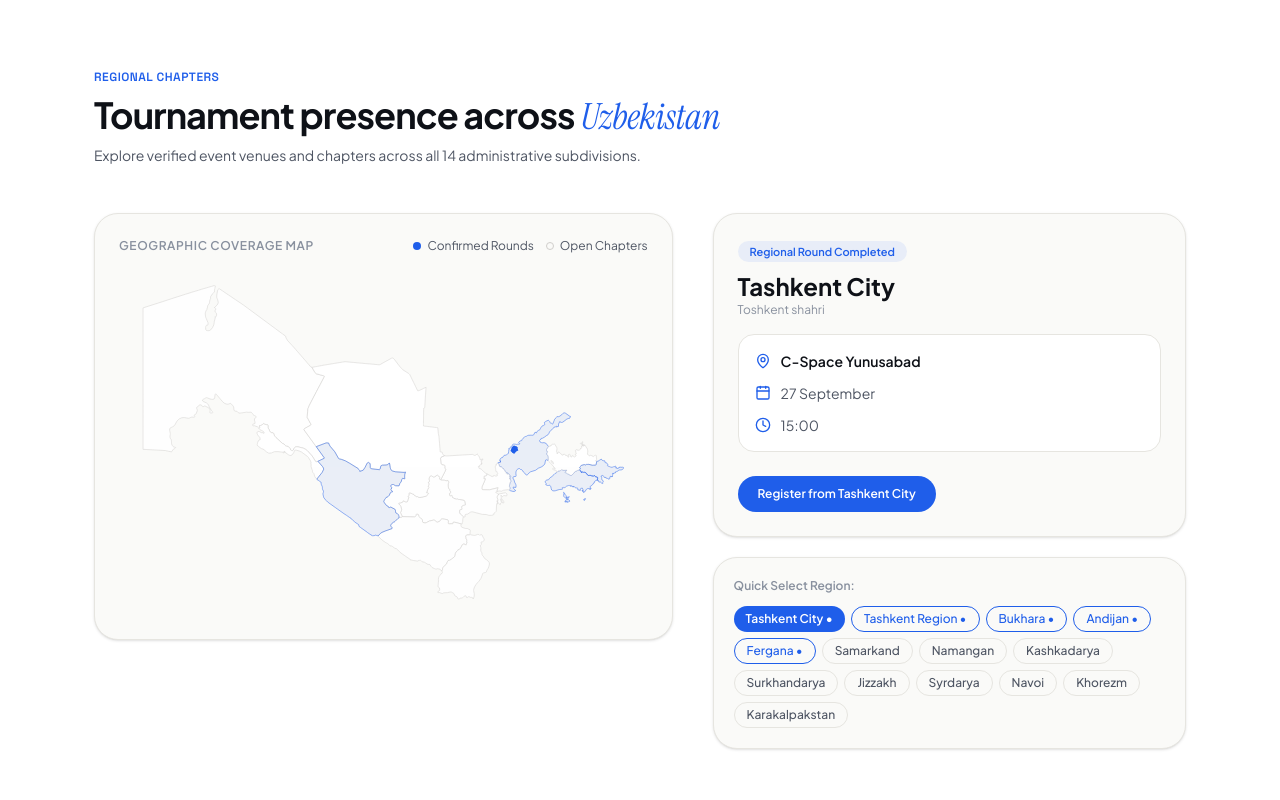
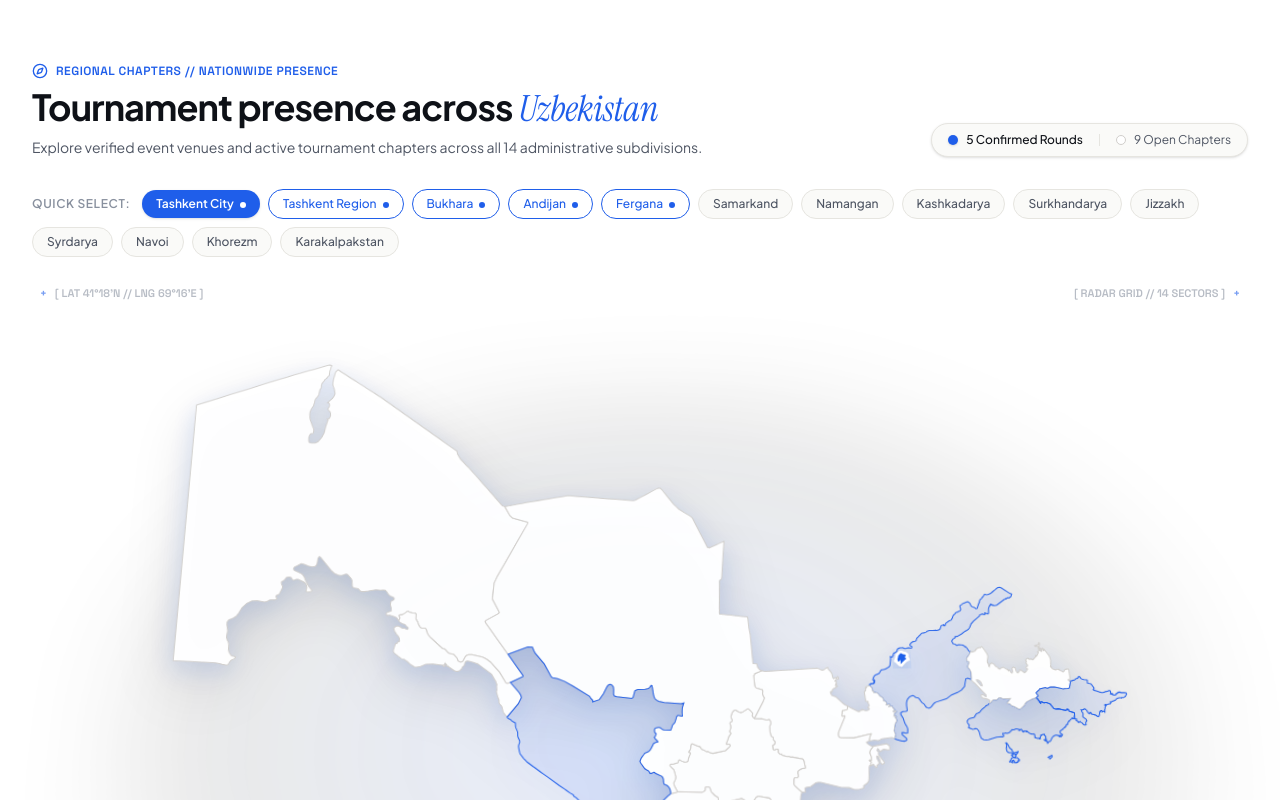
Before and after one commit to shohajunior/articular, a React (Vite) app: page / in a window 1280 px wide. Shown: the part 1820-2620 px from the top of the page. Built offline with nearby package versions, Linux system fonts and the light colour scheme.

Commit message:
feat: unbox regions map, enlarge layout, add 3d perspective tilt and technical website anchors

```diff
--- a/src/components/sections/RegionsMap.tsx
+++ b/src/components/sections/RegionsMap.tsx
@@ -1,10 +1,13 @@
 import React, { useState } from 'react';
 import { siteData, RegionEvent } from '../../data/site';
 import { uzMapPaths } from '../../data/uzMap';
-import { MapPin, Calendar, Clock, CheckCircle2 } from 'lucide-react';
+import { MapPin, Calendar, Clock, ArrowRight, ShieldCheck, Compass, CheckCircle2 } from 'lucide-react';
 
 export const RegionsMap: React.FC = () => {
   const [selectedRegionId, setSelectedRegionId] = useState<string>('tashkent');
+  const [hoveredRegionId, setHoveredRegionId] = useState<string | null>(null);
+  const [tilt, setTilt] = useState({ rotX: 14, rotY: -3 });
+  const [isHoveredMap, setIsHoveredMap] = useState(false);
 
   const selectedRegion =
     siteData.regions.find((r) => r.id === selectedRegionId) || siteData.regions[0];
@@ -16,48 +19,147 @@ export const RegionsMap: React.FC = () => {
     return siteData.regions.find((r) => r.id === svgId);
   };
 
+  // Interactive 3D mouse parallax tilt
+  const handleMapMouseMove = (e: React.MouseEvent<HTMLDivElement>) => {
+    const rect = e.currentTarget.getBoundingClientRect();
+    const x = (e.clientX - rect.left) / rect.width - 0.5; // -0.5 to 0.5
+    const y = (e.clientY - rect.top) / rect.height - 0.5; // -0.5 to 0.5
+    setTilt({
+      rotX: 14 - y * 8, // gentle pitch: 10deg to 18deg
+      rotY: -3 + x * 6, // gentle roll: -6deg to 0deg
+    });
+  };
+
+  const handleMapMouseLeave = () => {
+    setIsHoveredMap(false);
+    setTilt({ rotX: 14, rotY: -3 });
+    setHoveredRegionId(null);
+  };
+
   return (
-    <section id="regions" className="border-t border-[var(--line)] bg-[var(--surface)] py-20">
-      <div className="mx-auto max-w-[1140px] px-6">
-        <div className="mb-12">
+    <section id="regions" className="relative overflow-hidden border-t border-[var(--line)] bg-[var(--surface)] py-20 transition-colors">
+      <div className="relative mx-auto max-w-[1340px] px-6 lg:px-8">
+        {/* Section Header */}
+        <div className="flex flex-col justify-between gap-6 md:flex-row md:items-end mb-8">
+          <div>
+            <div className="flex items-center gap-2">
+              <Compass className="h-4 w-4 text-[var(--accent)]" />
               <span className="font-mono-tag text-xs font-semibold uppercase tracking-wider text-[var(--accent)]">
-            Regional Chapters
+                Regional Chapters // Nationwide Presence
               </span>
+            </div>
             <h2 className="mt-2 text-3xl font-bold tracking-tight text-[var(--ink)] sm:text-4xl">
               Tournament presence across{' '}
               <span className="font-serif-italic text-[var(--accent)]">Uzbekistan</span>
             </h2>
-          <p className="mt-2 text-sm text-[var(--ink-muted)]">
-            Explore verified event venues and chapters across all 14 administrative subdivisions.
+            <p className="mt-2 max-w-2xl text-sm text-[var(--ink-muted)]">
+              Explore verified event venues and active tournament chapters across all 14 administrative subdivisions.
             </p>
           </div>
 
-        <div className="grid gap-10 lg:grid-cols-[1.1fr_0.9fr] lg:items-start">
-          {/* Interactive Vector Map Container */}
-          <div className="overflow-hidden rounded-3xl border border-[var(--line)] bg-[var(--bg)] p-6 shadow-sm">
-            <div className="mb-4 flex items-center justify-between">
-              <span className="text-xs font-semibold uppercase tracking-wider text-[var(--ink-dim)]">
-                Geographic Coverage Map
+          {/* Quick Legend */}
+          <div className="flex flex-wrap items-center gap-4 rounded-full border border-[var(--line)] bg-[var(--bg)] px-4 py-2 text-xs text-[var(--ink-muted)] shadow-sm">
+            <span className="flex items-center gap-2">
+              <span className="h-2.5 w-2.5 rounded-full bg-[var(--accent)] shadow-sm" />
+              <span className="font-medium text-[var(--ink)]">5 Confirmed Rounds</span>
             </span>
-              <div className="flex items-center gap-3 text-xs text-[var(--ink-muted)]">
-                <span className="flex items-center gap-1.5">
-                  <span className="h-2 w-2 rounded-full bg-[var(--accent)]" />
-                  <span>Confirmed Rounds</span>
-                </span>
-                <span className="flex items-center gap-1.5">
-                  <span className="h-2 w-2 rounded-full border border-[var(--line-strong)] bg-transparent" />
-                  <span>Open Chapters</span>
+            <span className="h-3 w-px bg-[var(--line)]" />
+            <span className="flex items-center gap-2">
+              <span className="h-2.5 w-2.5 rounded-full border border-[var(--line-strong)] bg-[var(--surface)]" />
+              <span>9 Open Chapters</span>
             </span>
           </div>
         </div>
 
-            {/* SVG Map of Uzbekistan */}
-            <div className="relative aspect-[1000/652] w-full">
+        {/* Quick Select Region Pills Strip */}
+        <div className="mb-8 flex flex-wrap items-center gap-2">
+          <span className="mr-1 text-xs font-semibold uppercase tracking-wider text-[var(--ink-dim)]">
+            Quick Select:
+          </span>
+          {siteData.regions.map((reg) => {
+            const isSelected = reg.id === selectedRegionId;
+            return (
+              <button
+                key={reg.id}
+                type="button"
+                onClick={() => setSelectedRegionId(reg.id)}
+                className={`rounded-full px-3.5 py-1.5 text-xs font-medium transition-all duration-200 ${
+                  isSelected
+                    ? 'bg-[var(--accent)] text-[var(--accent-contrast)] font-semibold shadow-sm'
+                    : reg.isConfirmed
+                    ? 'border border-[var(--accent)] text-[var(--accent)] hover:bg-[var(--accent-tint)]'
+                    : 'border border-[var(--line)] text-[var(--ink-muted)] hover:border-[var(--line-strong)] hover:text-[var(--ink)] bg-[var(--bg)]'
+                }`}
+              >
+                {reg.name}
+                {reg.isConfirmed && (
+                  <span className="ml-1.5 inline-block h-1.5 w-1.5 rounded-full bg-current" />
+                )}
+              </button>
+            );
+          })}
+        </div>
+
+        {/* Anchored 3D Map Canvas: Completely free of box containers, mounted directly to website */}
+        <div
+          className="relative w-full py-4"
+          style={{ perspective: '1400px' }}
+          onMouseEnter={() => setIsHoveredMap(true)}
+          onMouseMove={handleMapMouseMove}
+          onMouseLeave={handleMapMouseLeave}
+        >
+          {/* Architectural Technical Anchor Crosshairs & Lat/Lng Coordinates */}
+          <div className="pointer-events-none absolute -top-1 left-2 flex items-center gap-2 font-mono text-[11px] font-semibold text-[var(--ink-dim)] opacity-60">
+            <span className="text-[var(--accent)] font-bold">+</span>
+            <span>[ LAT 41°18&apos;N // LNG 69°16&apos;E ]</span>
+          </div>
+          <div className="pointer-events-none absolute -top-1 right-2 flex items-center gap-2 font-mono text-[11px] font-semibold text-[var(--ink-dim)] opacity-60">
+            <span>[ RADAR GRID // 14 SECTORS ]</span>
+            <span className="text-[var(--accent)] font-bold">+</span>
+          </div>
+          <div className="pointer-events-none absolute -bottom-1 left-2 flex items-center gap-2 font-mono text-[11px] font-semibold text-[var(--ink-dim)] opacity-60">
+            <span className="text-[var(--accent)] font-bold">+</span>
+            <span>[ TERRAIN RELIEF ANCHOR ]</span>
+          </div>
+          <div className="pointer-events-none absolute -bottom-1 right-2 flex items-center gap-2 font-mono text-[11px] font-semibold text-[var(--ink-dim)] opacity-60">
+            <span>[ SEASON 2026 OFFICIAL ]</span>
+            <span className="text-[var(--accent)] font-bold">+</span>
+          </div>
+
+          {/* 3D Tilted Map Stage */}
+          <div
+            className="relative mx-auto w-full max-w-[1240px] transition-transform duration-300 ease-out"
+            style={{
+              transformStyle: 'preserve-3d',
+              transform: `rotateX(${tilt.rotX}deg) rotateY(${tilt.rotY}deg) rotateZ(0.5deg)`,
+            }}
+          >
+            {/* Ground Bedrock Ambient Shadow beneath the 3D Map */}
+            <div
+              className="pointer-events-none absolute inset-0 -bottom-10 rounded-[48px] opacity-70 blur-2xl transition-opacity duration-300"
+              style={{
+                background: 'radial-gradient(ellipse at 50% 60%, rgba(31, 94, 234, 0.16) 0%, rgba(0, 0, 0, 0.12) 55%, transparent 75%)',
+                transform: 'translateZ(-40px) scale(0.95)',
+              }}
+            />
+
+            {/* Massive SVG Vector Map */}
+            <div className="relative aspect-[1000/560] w-full">
               <svg
                 viewBox="0 0 1000 652"
                 className="h-full w-full select-none"
                 xmlns="http://www.w3.org/2000/svg"
+                style={{
+                  filter: 'drop-shadow(0 20px 30px rgba(0,0,0,0.12)) drop-shadow(0 8px 12px rgba(31,94,234,0.14))',
+                }}
               >
+                <defs>
+                  {/* Subtle 3D Depth Layer */}
+                  <filter id="active-region-glow" x="-20%" y="-20%" width="140%" height="140%">
+                    <feDropShadow dx="0" dy="8" stdDeviation="10" floodColor="#1f5eea" floodOpacity="0.4" />
+                  </filter>
+                </defs>
+
                 {uzMapPaths.map((p) => {
                   const reg = getMappedRegion(p.id);
                   const isConfirmed = reg?.isConfirmed ?? false;
@@ -65,6 +167,7 @@ export const RegionsMap: React.FC = () => {
                     (p.id === 'tashkent-city' && selectedRegionId === 'tashkent') ||
                     (p.id === 'tashkent-reg' && selectedRegionId === 'tashkent-region') ||
                     p.id === selectedRegionId;
+                  const isHovered = hoveredRegionId === p.id;
 
                   return (
                     <path
@@ -74,108 +177,101 @@ export const RegionsMap: React.FC = () => {
                       onClick={() => {
                         if (reg) setSelectedRegionId(reg.id);
                       }}
+                      onMouseEnter={() => setHoveredRegionId(p.id)}
+                      onMouseLeave={() => setHoveredRegionId(null)}
                       className="cursor-pointer transition-all duration-200"
                       style={{
                         fill: isSelected
                           ? 'var(--accent)'
+                          : isHovered
+                          ? 'var(--accent-hover)'
                           : isConfirmed
                           ? 'var(--accent-tint)'
                           : 'var(--surface)',
                         stroke: isSelected
-                          ? 'var(--accent)'
+                          ? '#ffffff'
                           : isConfirmed
                           ? 'var(--accent)'
                           : 'var(--line-strong)',
-                        strokeWidth: isSelected ? 2 : 1,
-                        opacity: isSelected ? 1 : 0.9
+                        strokeWidth: isSelected ? 2.5 : isHovered ? 2 : 1,
+                        opacity: isSelected ? 1 : 0.95,
+                        filter: isSelected ? 'url(#active-region-glow)' : 'none',
+                        transformOrigin: 'center center',
                       }}
                     >
-                      <title>{p.name}</title>
+                      <title>{p.name} {isConfirmed ? '— Confirmed Round' : '— Open Chapter'}</title>
                     </path>
                   );
                 })}
               </svg>
             </div>
           </div>
+        </div>
 
-          {/* Region Details Card & Fast Selector */}
-          <div className="flex flex-col gap-5">
-            {/* Selected Region Card */}
-            <div className="rounded-3xl border border-[var(--line)] bg-[var(--bg)] p-6 shadow-sm">
-              <div className="mb-4 flex items-center justify-between">
+        {/* Selected Region Technical HUD: Horizontal dock that doesn't box the map */}
+        <div className="mt-8 rounded-3xl border border-[var(--line)] bg-[var(--bg)] p-6 shadow-sm">
+          <div className="flex flex-col justify-between gap-6 lg:flex-row lg:items-center">
+            {/* Left: Region identification */}
+            <div className="flex items-start gap-4">
+              <div className="flex h-12 w-12 shrink-0 items-center justify-center rounded-2xl bg-[var(--accent-tint)] text-[var(--accent)] font-bold">
+                <ShieldCheck className="h-6 w-6" />
+              </div>
               <div>
-                  <span className="rounded-full bg-[var(--accent-tint)] px-3 py-1 text-[11px] font-semibold text-[var(--accent)]">
+                <div className="flex flex-wrap items-center gap-2">
+                  <span className="rounded-full bg-[var(--accent-tint)] px-3 py-0.5 text-[11px] font-semibold text-[var(--accent)]">
                     {selectedRegion.status}
                   </span>
-                  <h3 className="mt-2 text-2xl font-bold text-[var(--ink)]">
+                  {selectedRegion.isConfirmed && (
+                    <span className="flex items-center gap-1 text-[11px] font-semibold text-emerald-600 dark:text-emerald-400">
+                      <CheckCircle2 className="h-3.5 w-3.5" />
+                      <span>Round Verified</span>
+                    </span>
+                  )}
+                </div>
+                <h3 className="mt-1 text-2xl font-bold tracking-tight text-[var(--ink)]">
                   {selectedRegion.name}
+                  <span className="ml-2 text-sm font-normal text-[var(--ink-dim)]">
+                    ({selectedRegion.uzName})
+                  </span>
                 </h3>
-                  <div className="text-xs text-[var(--ink-dim)]">
-                    {selectedRegion.uzName}
-                  </div>
               </div>
             </div>
 
+            {/* Middle: Details or Description */}
+            <div className="flex-1 lg:max-w-xl">
               {selectedRegion.isConfirmed ? (
-                <div className="space-y-3 rounded-2xl border border-[var(--line)] bg-[var(--surface)] p-4 text-xs sm:text-sm">
-                  <div className="flex items-center gap-2.5 text-[var(--ink)]">
-                    <MapPin className="h-4 w-4 text-[var(--accent)]" />
-                    <span className="font-semibold">{selectedRegion.venue}</span>
+                <div className="grid grid-cols-1 gap-2.5 sm:grid-cols-3 rounded-2xl border border-[var(--line)] bg-[var(--surface)] p-3 text-xs">
+                  <div className="flex items-center gap-2 text-[var(--ink)]">
+                    <MapPin className="h-4 w-4 shrink-0 text-[var(--accent)]" />
+                    <span className="font-semibold truncate">{selectedRegion.venue}</span>
                   </div>
-                  <div className="flex items-center gap-2.5 text-[var(--ink-muted)]">
-                    <Calendar className="h-4 w-4 text-[var(--accent)]" />
+                  <div className="flex items-center gap-2 text-[var(--ink-muted)]">
+                    <Calendar className="h-4 w-4 shrink-0 text-[var(--accent)]" />
                     <span>{selectedRegion.date}</span>
                   </div>
-                  <div className="flex items-center gap-2.5 text-[var(--ink-muted)]">
-                    <Clock className="h-4 w-4 text-[var(--accent)]" />
+                  <div className="flex items-center gap-2 text-[var(--ink-muted)]">
+                    <Clock className="h-4 w-4 shrink-0 text-[var(--accent)]" />
                     <span>{selectedRegion.time}</span>
                   </div>
                 </div>
               ) : (
-                <div className="rounded-2xl border border-[var(--line)] bg-[var(--surface)] p-4 text-xs text-[var(--ink-muted)] sm:text-sm">
-                  Teams from {selectedRegion.name} can register for upcoming regional rounds via the official Telegram bot.
+                <div className="rounded-2xl border border-[var(--line)] bg-[var(--surface)] p-3 text-xs text-[var(--ink-muted)]">
+                  Regional chapter active. Teams from <span className="font-semibold text-[var(--ink)]">{selectedRegion.name}</span> can register for upcoming tournament rounds via the official Telegram bot.
                 </div>
               )}
+            </div>
 
-              <div className="mt-6 flex items-center gap-3">
+            {/* Right: CTA button */}
+            <div className="shrink-0">
               <a
                 href={siteData.links.bot}
                 target="_blank"
                 rel="noopener noreferrer"
-                  className="rounded-full bg-[var(--accent)] px-5 py-2.5 text-xs font-semibold text-[var(--accent-contrast)] transition-colors hover:bg-[var(--accent-hover)]"
+                className="inline-flex items-center gap-2 rounded-full bg-[var(--accent)] px-6 py-3 text-xs font-semibold text-[var(--accent-contrast)] shadow-sm transition-all hover:bg-[var(--accent-hover)] hover:shadow-md"
               >
-                  Register from {selectedRegion.name}
+                <span>Register from {selectedRegion.name}</span>
+                <ArrowRight className="h-3.5 w-3.5" />
               </a>
-              </div>
-            </div>
-
-            {/* Quick Pill Filter for All 14 Regions */}
-            <div className="rounded-3xl border border-[var(--line)] bg-[var(--bg)] p-5 shadow-sm">
-              <div className="mb-3 text-xs font-semibold text-[var(--ink-dim)]">
-                Quick Select Region:
-              </div>
-              <div className="flex flex-wrap gap-1.5">
-                {siteData.regions.map((reg) => {
-                  const isSelected = reg.id === selectedRegionId;
-                  return (
-                    <button
-                      key={reg.id}
-                      type="button"
-                      onClick={() => setSelectedRegionId(reg.id)}
-                      className={`rounded-full px-3 py-1 text-xs font-medium transition-all ${
-                        isSelected
-                          ? 'bg-[var(--accent)] text-[var(--accent-contrast)] font-semibold'
-                          : reg.isConfirmed
-                          ? 'border border-[var(--accent)] text-[var(--accent)] hover:bg-[var(--accent-tint)]'
-                          : 'border border-[var(--line)] text-[var(--ink-muted)] hover:border-[var(--line-strong)] hover:text-[var(--ink)]'
-                      }`}
-                    >
-                      {reg.name}
-                      {reg.isConfirmed && ' •'}
-                    </button>
-                  );
-                })}
-              </div>
             </div>
           </div>
         </div>
```
Lines whose indentation alone changed are shown as unchanged.
